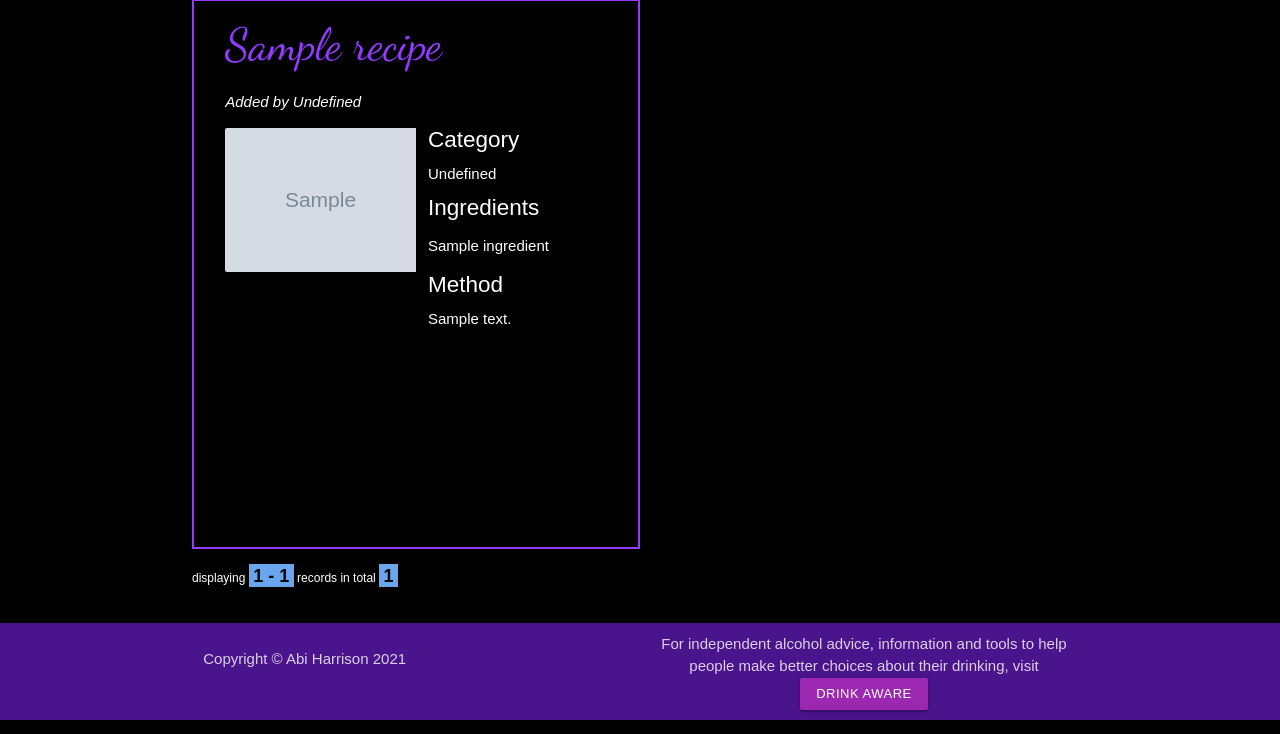
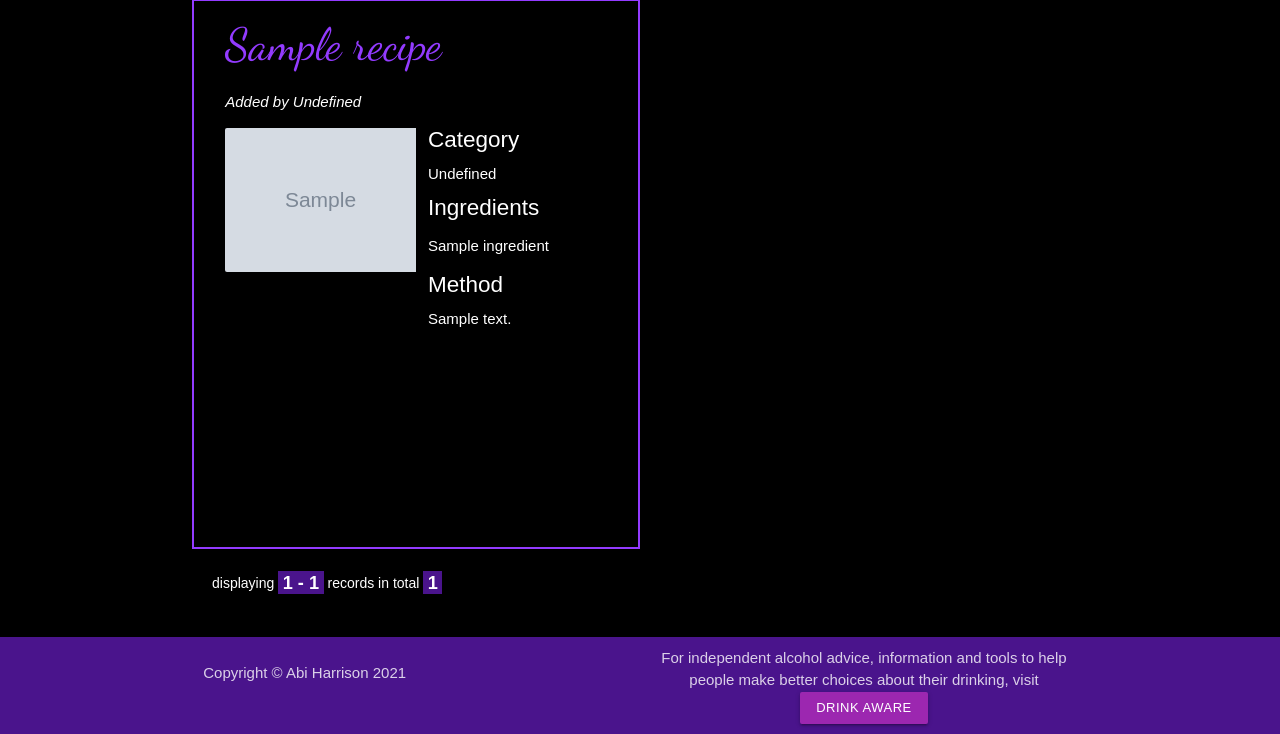
Before and after one commit to Abibubble/ms3-the-bar-blade, a Flask app: page / in a window 1280 px wide. Shown: the part 348-1082 px from the top of the page. Run offline with Flask 2, Linux system fonts and the light colour scheme; grey boxes marked "Sample" are stand-in pictures; a database or web service that is not in the repository returns one stand-in record (values such as "Sample title"); some libraries are stand-ins or nearby versions; some web fonts are replaced.

Commit message:
style: Style pagination

```diff
--- a/static/css/style.css
+++ b/static/css/style.css
@@ -189,21 +189,21 @@ label {
 
 /* ----------------------------------------------------------------------------------- Pagination */
 
+.pagination li {
+    color: white;
+}
+
 .pagination-page-info {
-    padding: .6em;
-    padding-left: 0;
-    width: 40em;
-    margin: .5em;
-    margin-left: 0;
-    font-size: 12px;
+    padding: 10px;
+    width: 100%;
+    margin: 10px;
+    font-size: 14px;
 }
 
 .pagination-page-info b {
-    color: black;
-    background: #6aa6ed;
-    padding-left: 2px;
+    background: var(--purple);
     padding: .1em .25em;
-    font-size: 150%;
+    font-size: 130%;
 }
 
 .pagination li.active {
```
